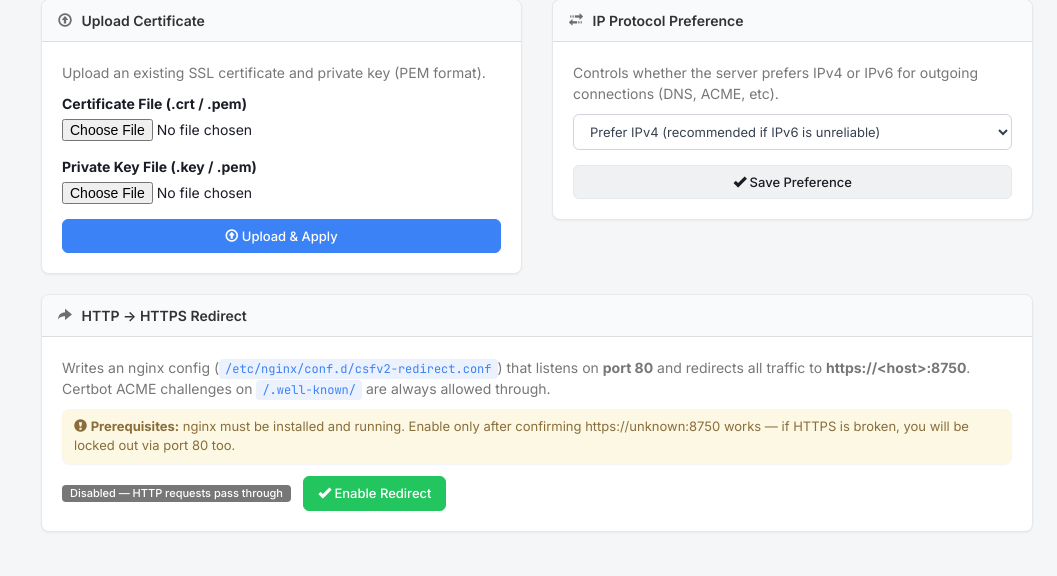
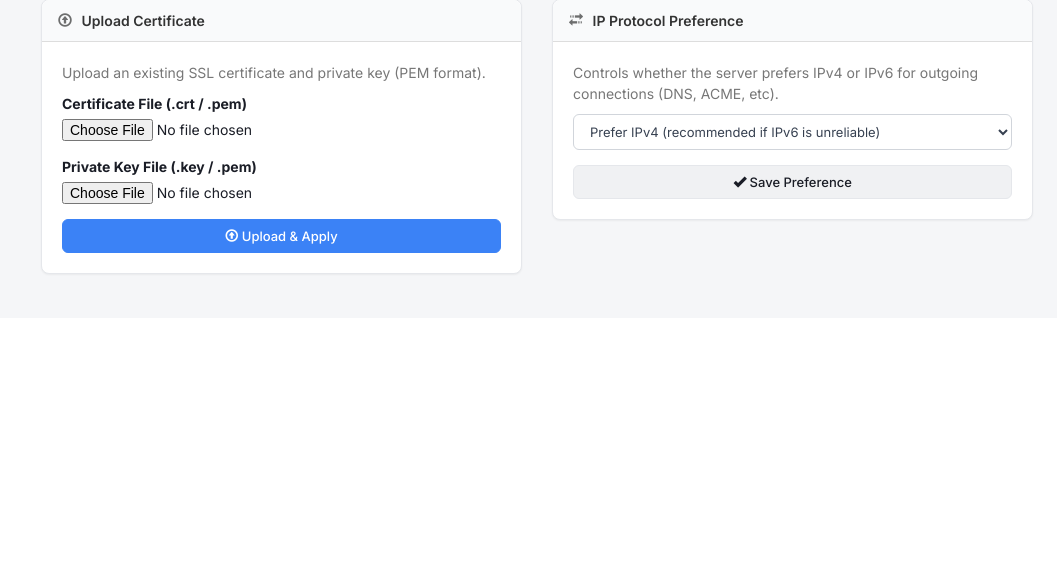
Before and after one commit to ashokjp2/CSF-eUI, a Flask app: page /ssl in a window 1280 px wide. Shown: the part 1130-1706 px from the top of the page, without its empty margins (223-1280 px from the left). After the commit the page ends 1406 px from the top, so only its background shows below. Run offline with Flask 3, Linux system fonts and the light colour scheme; the visitor is signed in with stand-in values (Sample User, id 1); data that the repository does not hold is empty; parts of the project's set-up code (start-up, migrations or seed data) failed here and were passed over; some libraries are stand-ins or nearby versions.

Commit message:
v1.2.30: wrap MTA-STS for Python 3.14 compatibility and remove the unused HTTP redirect service from fresh installs; remove the unused HTTP-to-HTTPS redirect controls from the SSL management UI

```diff
--- a/templates/ssl_manage.html
+++ b/templates/ssl_manage.html
@@ -270,36 +270,6 @@
             </div>
         </div>
 
-        <!-- HTTP → HTTPS Redirect -->
-        <div class="panel panel-default" id="panel-redirect">
-            <div class="panel-heading">
-                <h4 class="panel-title" style="margin:0">
-                    <span class="glyphicon glyphicon-share-alt"></span> HTTP &rarr; HTTPS Redirect
-                </h4>
-            </div>
-            <div class="panel-body">
-                <p class="text-muted" style="margin-bottom:10px">
-                    Writes an nginx config (<code>/etc/nginx/conf.d/csfv2-redirect.conf</code>) that listens on
-                    <strong>port 80</strong> and redirects all traffic to <strong>https://&lt;host&gt;:8750</strong>.
-                    Certbot ACME challenges on <code>/.well-known/</code> are always allowed through.
-                </p>
-                <div class="alert alert-warning" style="padding:8px 12px; margin-bottom:12px">
-                    <span class="glyphicon glyphicon-exclamation-sign"></span>
-                    <strong>Prerequisites:</strong> nginx must be installed and running.
-                    Enable only after confirming https://{{ ssl.hostname }}:8750 works — if HTTPS is broken,
-                    you will be locked out via port 80 too.
-                </div>
-                <div style="display:flex; align-items:center; gap:12px">
-                    <span id="redirect-status-label" class="label label-default">Checking...</span>
-                    <button class="btn btn-success btn-sm" id="btn-redirect-enable" style="display:none">
-                        <span class="glyphicon glyphicon-ok"></span> Enable Redirect
-                    </button>
-                    <button class="btn btn-danger btn-sm" id="btn-redirect-disable" style="display:none">
-                        <span class="glyphicon glyphicon-remove"></span> Disable Redirect
-                    </button>
-                </div>
-            </div>
-        </div>
 {% endblock %}
 
 {% block scripts %}
@@ -465,46 +435,6 @@ $(function() {
         });
     });
 
-    // HTTP → HTTPS redirect toggle
-    function loadRedirectStatus() {
-        $.getJSON('/api/ssl/http-redirect', function(r) {
-            var label = $('#redirect-status-label');
-            if (r.enabled) {
-                label.removeClass('label-default label-danger').addClass('label-success').text('Enabled — HTTP redirects to HTTPS');
-                $('#btn-redirect-enable').hide();
-                $('#btn-redirect-disable').show();
-            } else {
-                label.removeClass('label-success label-danger').addClass('label-default').text('Disabled — HTTP requests pass through');
-                $('#btn-redirect-enable').show();
-                $('#btn-redirect-disable').hide();
-            }
-        });
-    }
-
-    function setRedirect(enabled) {
-        var btn = enabled ? $('#btn-redirect-enable') : $('#btn-redirect-disable');
-        btn.prop('disabled', true);
-        $.ajax({
-            url: '/api/ssl/http-redirect',
-            method: 'POST',
-            contentType: 'application/json',
-            data: JSON.stringify({enabled: enabled}),
-            success: function(r) {
-                if (r.success) {
-                    showToast(r.message, 'success');
-                    loadRedirectStatus();
-                } else {
-                    showToast(r.error || 'Failed', 'danger');
-                    btn.prop('disabled', false);
-                }
-            },
-            error: function() { showToast('Failed', 'danger'); btn.prop('disabled', false); }
-        });
-    }
-
-    $('#btn-redirect-enable').on('click', function() { setRedirect(true); });
-    $('#btn-redirect-disable').on('click', function() { setRedirect(false); });
-    loadRedirectStatus();
 });
 </script>
 {% endblock %}
```
Also changed, not shown: 2 other files.
